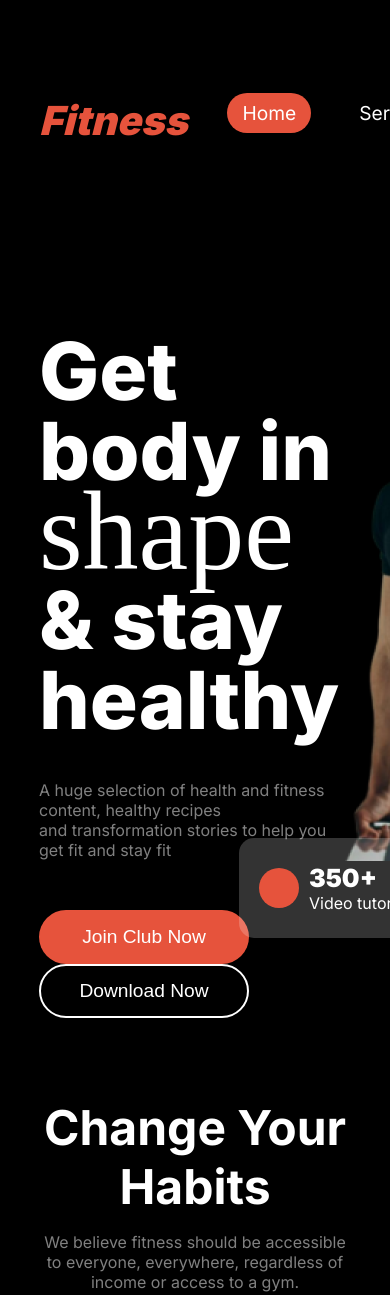
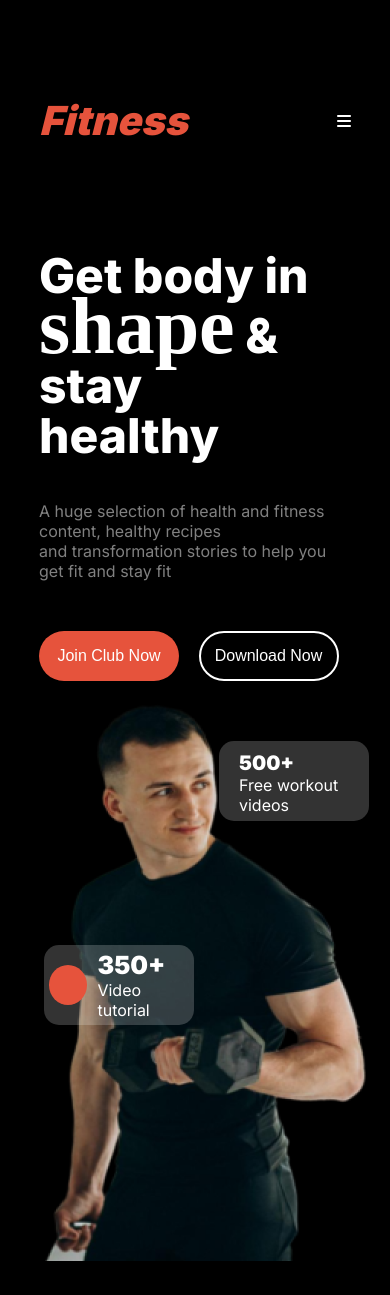
Before and after one commit to ar-sayem/A2-fitness-gym, a plain HTML site: page index.html in a window 390 px wide. Shown: the top 1295 px of the page. Drawn offline with Linux system fonts and the light colour scheme; a web font is replaced by a local one.

Commit message:
added responsive desing for navbar, banner and habit section

```diff
--- a/index.html
+++ b/index.html
@@ -27,7 +27,7 @@
         <div class="banner-text-container">
             <p class="banner-title font-1">Get body in <br> <span id="miami">shape</span> & stay <br>healthy</p>
             <p class="banner-text font-3">A huge selection of health and fitness content, healthy recipes <br> and transformation stories to help you get fit and stay fit</p>
-           <div class="banner-btn"> <button class="btn-primary-1">Join Club Now</button> <button class="btn-primary-2">Download Now</button></div>
+           <div class="banner-btn"> <button class=" nav-btn btn-primary-1">Join Club Now</button> <button class=" nav-btn btn-primary-2">Download Now</button></div>
         </div>
         <div class="banner-img-container">
             <div class="banner-img-logo1"><span class="bnr-img-number1">500+</span> <br><span class="bnr-img-txt">Free workout videos</span></div>
@@ -214,7 +214,7 @@
                             <li>Smart workout plan</li>
                             <li>At home wotkouts</li>
                         </ol>
-              <a href="">join Now</a><i class="fa-solid fa-arrow-right"></i>
+              <a href="">join Now </a><i class="fa-solid fa-arrow-right"></i>
                     </div>
 
                     <div class="price-card">
@@ -225,7 +225,7 @@
                             <li>Smart workout plan</li>
                             <li>At home wotkouts</li>
                         </ol>
-               <a href="">join Now</a><i class="fa-solid fa-arrow-right"></i>
+               <a href="">join Now  </a><i class="fa-solid fa-arrow-right"></i>
                     </div>
 
 
--- a/style/style.css
+++ b/style/style.css
@@ -77,6 +77,7 @@ body{
     font-size: 2.5rem;
     font-weight: 900;
     font-style:italic ;
+    cursor: pointer;
 
 }
 .navlist ul{
@@ -87,6 +88,7 @@ body{
 .navlist ul li{
     list-style: none;
     font-size: 1.2rem;
+    cursor: pointer;
 }
 .navlist .active{
     background-color: rgba(230,83,60,1.000);
@@ -417,7 +419,7 @@ color: white;
         font-weight: 700;
         font-size: 25px;
         text-decoration: none;
-        margin-right: 10px;
+
     }
     .price-card a:hover{
         color: tomato;
@@ -543,3 +545,84 @@ color: white;
         margin-bottom: 15px;
         list-style-type:none;
     }
+
+    @media only screen and (max-width: 576px) {
+        .navlist{
+            display: none;
+        }
+        .hamburger{
+            display: block;
+        }
+        #banner{
+            margin-top: 1rem;
+            flex-direction: column;
+            /* justify-content: space-between; */
+
+        }
+        /* .banner-text{
+            margin-top: 10px;
+        } */
+
+        .font-1{
+            font-size: 3rem;
+            font-weight: 800;
+            line-height: 50px;
+        }
+        #miami{
+
+            font-size: 5rem;
+            font-weight: 550;
+        }
+        .nav-btn{
+            width: 140px;
+            height: 50px;
+            font-size: 1rem;
+            padding: 2px;
+        }
+
+        .banner-img-logo1{
+            width: 150px;
+            height: 80px;
+            background-color:rgba(255,255,255,.2);
+            border-radius: 15px;
+             padding: 10px 0px 30px 20px;
+            box-sizing: border-box;
+            position: absolute;
+            left: 180px;
+            top: 60px;
+        }
+
+        .banner-img-logo2{
+            width: 150px;
+            height: 80px;
+           padding: 15px 0px 15px 5px;
+           box-sizing: border-box;
+
+           bottom: 240px;
+          left: 5px;
+
+
+        }
+
+
+
+
+
+        .bnr-img-number1{
+            font-size:20px;
+            font-weight: 900;
+        }
+        .bnr-img-number2{
+            font-size:25px;
+            font-weight: 900;
+        }
+        /* ....habit section.... */
+        .habit-img-continer{
+
+           flex-direction: column;
+            gap: 2rem;
+            margin-top: 3.5rem;
+        }
+        /* ....runextra mile... */
+
+    }
```
